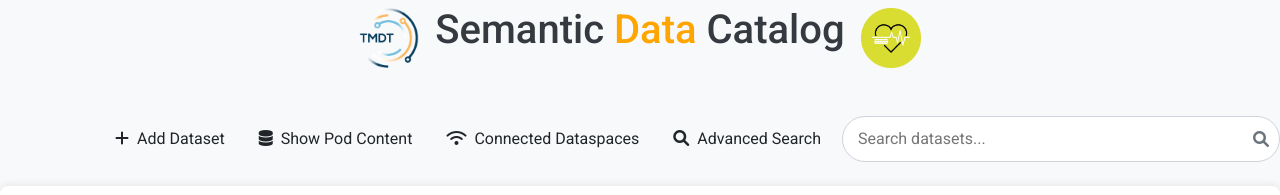
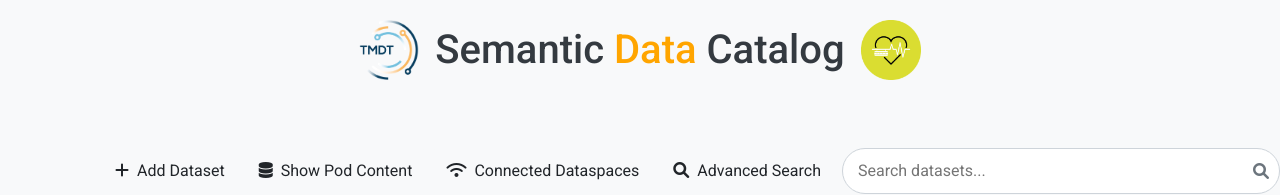
Before and after one commit to hoelk-f/semantic-data-catalog, a React (Create React App) app in the folder frontend/: page / in a window 1280 px wide. Shown: the top 195 px of the page. Built offline with nearby package versions, Linux system fonts and the light colour scheme; no server answers.

Commit message:
vertical

```diff
--- a/frontend/src/App.js
+++ b/frontend/src/App.js
@@ -114,17 +114,19 @@ const App = () => {
   return (
     <div>
       <div className="mb-4">
-        <div className="d-flex align-items-center justify-content-center mb-3">
-          <div className="mr-3 mt-2">
-            <img src="/assets/images/TMDT_Logo_small.png" alt="Logo_TMDT" style={{ height: '60px' }} />
-          </div>
-          <div>
-            <h1 style={{ fontFamily: 'Roboto, sans-serif' }}>Semantic <span style={{ color: '#FFA500' }}>Data</span> Catalog</h1>
-          </div>
-          <div className="ml-3 mt-2">
-            <img src="/assets/images/GesundesTal.png" alt="Logo_GesundesTal" style={{ height: '60px' }} />
-          </div>
+        <div className="d-flex align-items-center justify-content-center mb-3" style={{ height: '100px' }}>
+        <div className="mr-3">
+          <img src="/assets/images/TMDT_Logo_small.png" alt="Logo_TMDT" style={{ height: '60px' }} />
         </div>
+        <div style={{ display: 'flex', flexDirection: 'column', justifyContent: 'center', textAlign: 'center' }}>
+          <h1 style={{ fontFamily: 'Roboto, sans-serif', margin: 0 }}>
+            Semantic <span style={{ color: '#FFA500' }}>Data</span> Catalog
+          </h1>
+        </div>
+        <div className="ml-3">
+          <img src="/assets/images/GesundesTal.png" alt="Logo_GesundesTal" style={{ height: '60px' }} />
+        </div>
+      </div>
 
         <div className="d-flex justify-content-end mt-5">
           <div className="d-flex">
```
